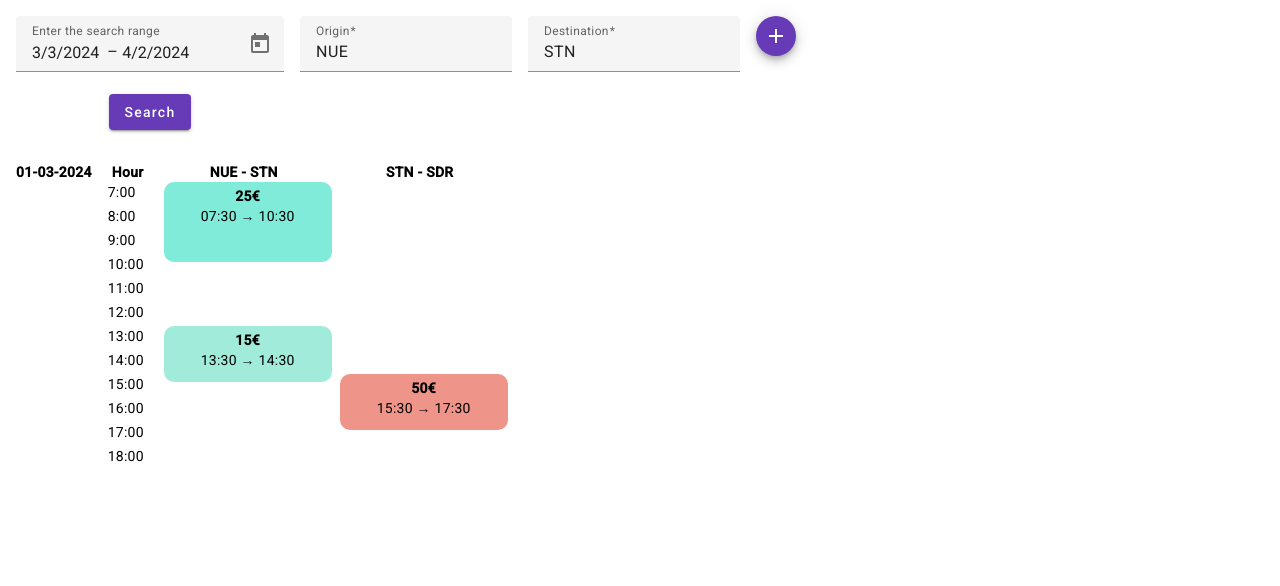
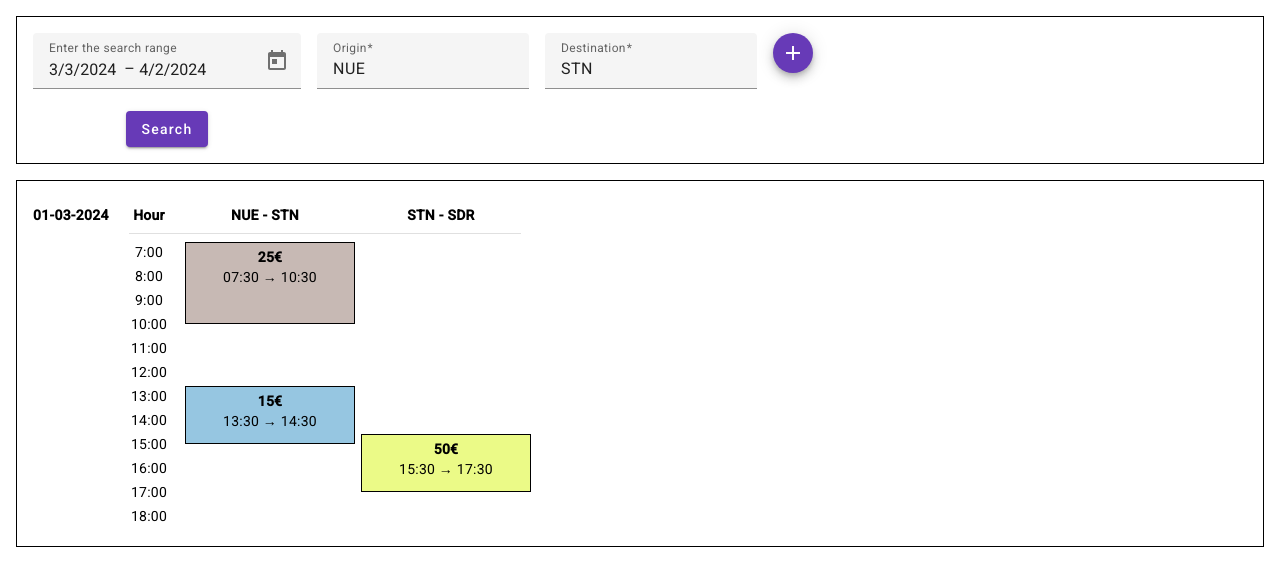
Before and after one commit to nck974/flight-combination-finder, an Angular app in the folder flight-combination-finder-ng/: page / in a window 1280 px wide. Shown: the top 586 px of the page. Built offline with nearby package versions, Linux system fonts and the light colour scheme.

Commit message:
Improve styling and add animations

```diff
--- a/flight-combination-finder-ng/src/app/pages/flight-checker/components/display-flights/display-flights.component.html
+++ b/flight-combination-finder-ng/src/app/pages/flight-checker/components/display-flights/display-flights.component.html
@@ -10,7 +10,9 @@
 
     <!-- Date -->
     <div class="day-container header">
-      {{date | dateFormat}}
+      <div [class.routes-header]="dateIndex==0">
+        {{date | dateFormat}}
+      </div>
     </div>
 
     <!-- Collection of flights for the day -->
@@ -31,6 +33,7 @@
           Summary
         </div> -->
       </div>
+      <mat-divider class="divider"></mat-divider>
       }
 
       <!-- Table with flights -->
--- a/flight-combination-finder-ng/src/app/pages/flight-checker/components/display-flights/display-flights.component.scss
+++ b/flight-combination-finder-ng/src/app/pages/flight-checker/components/display-flights/display-flights.component.scss
@@ -4,8 +4,12 @@
     flex-direction: column;
 }
 
-.all-flights-container{
+.all-flights-container {
+    margin: 1rem;
     padding: 1rem;
+    justify-content: center;
+    align-items: flex-start;
+    border: solid 1px black;
 }
 
 .flight-container,
@@ -16,25 +20,39 @@
     gap: 1rem;
 }
 
-.hour-container{
+.hour-container {
     height: 1.5rem;
 }
 
-.header{
+.header {
     font-weight: bold;
     text-align: center;
 }
 
-.routes-container{
+.routes-header {
+    padding: 0.5rem 0;
+}
+
+.day-container {
+    width: 5rem;
+}
+
+.routes-container {
     gap: 0;
 }
 
-.header-route{
+.header-route {
     width: 10rem;
 }
 
-.hour{
+.divider {
+    margin-bottom: 0.5rem;
+}
+
+.hour {
     width: 2.5rem;
+    display: flex;
+    justify-content: center;
 }
 
 .event-container {
@@ -52,11 +70,17 @@
     text-align: center;
     align-items: center;
     padding: 0.25rem;
-    border-radius: 10px;
+    border: solid 1px black;
     width: 100%;
+    z-index: 10;
+    transition: font-size 0.3s ease;
 }
 
-.price{
+.event:hover {
+    font-size: large;
+}
+
+.price {
     font-weight: bolder;
 }
 
@@ -64,6 +88,10 @@
 @for $i from 0 through 10 {
     .duration-#{$i} {
         height: $i * 1.5rem;
+        transition: height 0.3s ease;
+    }
+    .duration-#{$i}:hover{
+        height: $i*1.5 + 1.5rem;
     }
 }
 
--- a/flight-combination-finder-ng/src/app/pages/flight-checker/components/display-flights/display-flights.component.ts
+++ b/flight-combination-finder-ng/src/app/pages/flight-checker/components/display-flights/display-flights.component.ts
@@ -1,4 +1,5 @@
 import { Component, Input, OnInit } from '@angular/core';
+import {MatDividerModule} from '@angular/material/divider';
 import { Flight } from '../../../../model/flight';
 import { FlightQuery } from '../../../../model/flight-query';
 import { DateFormatPipe } from '../../../../shared/pipes/date-format.pipe';
@@ -7,7 +8,7 @@ import { TimeFormatPipe } from '../../../../shared/pipes/time-format.pipe';
 @Component({
   selector: 'app-display-flights',
   standalone: true,
-  imports: [DateFormatPipe, TimeFormatPipe],
+  imports: [DateFormatPipe, TimeFormatPipe, MatDividerModule],
   templateUrl: './display-flights.component.html',
   styleUrl: './display-flights.component.scss'
 })
--- a/flight-combination-finder-ng/src/app/pages/flight-checker/components/search-flights-form/search-flights-form.component.scss
+++ b/flight-combination-finder-ng/src/app/pages/flight-checker/components/search-flights-form/search-flights-form.component.scss
@@ -1,5 +1,7 @@
 .form-wrapper {
     padding: 1rem;
+    margin: 1rem;
+    border: solid 1px black;
 }
 
 .form-wrapper form {
```
